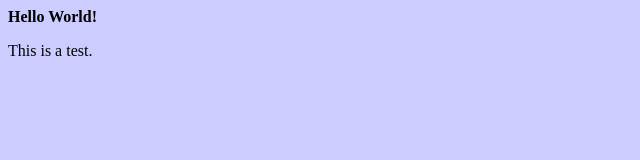
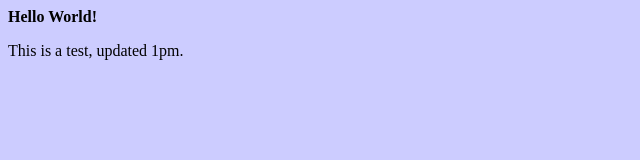
Before and after one commit to jcabrerizo/hello-world-html, a plain HTML site: page index.html in a window 1280 px wide. Shown: the full height of the page, 0-640 px from the left. Drawn offline with Linux system fonts and the light colour scheme.

Commit message:
updated 1pm

```diff
--- a/index.html
+++ b/index.html
@@ -6,7 +6,7 @@
 
 <b> Hello World! </b>
 
-<p> This is a test. </p>
+<p> This is a test, updated 1pm. </p>
 
 </body>
 </html>
```
